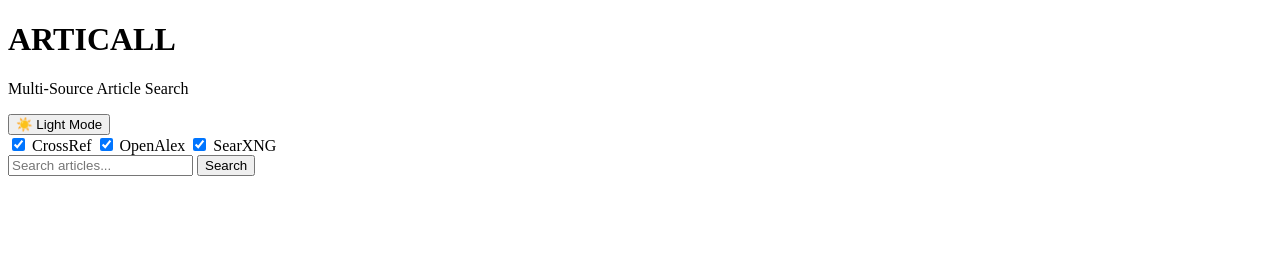
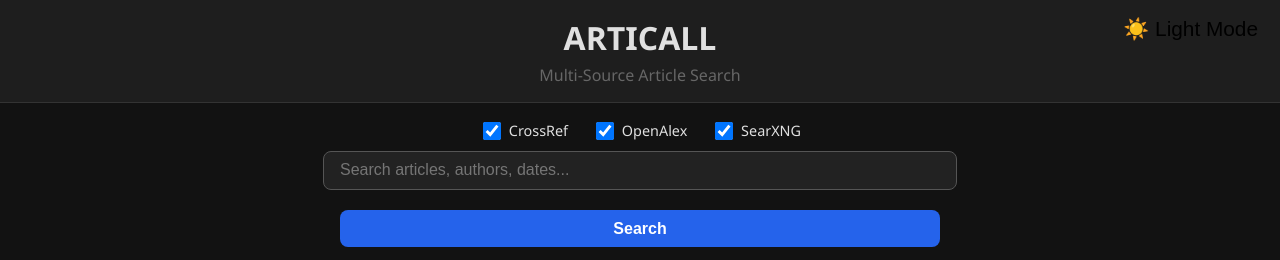
Before and after one commit to kiddeffect/ARTICALL, a plain HTML site: page index.html in a window 1280 px wide. Both pictures are taken after a click on the button "🌙 Dark Mode". Drawn offline with Linux system fonts and the light colour scheme.

Commit message:
index.html

```diff
--- a/index.html
+++ b/index.html
@@ -1,36 +1,222 @@
 <!DOCTYPE html>
 <html lang="en">
 <head>
-  <meta charset="UTF-8" />
-  <meta name="viewport" content="width=device-width, initial-scale=1" />
-  <title>ARTICALL - Multi‑Source Article Search</title>
-  <link rel="stylesheet" href="styles.css" />
+<meta charset="UTF-8" />
+<meta name="viewport" content="width=device-width, initial-scale=1" />
+<title>ARTICALL - Multi-Source Article Search</title>
+<style>
+  /* Base styles */
+  body {
+    margin: 0;
+    font-family: 'Segoe UI', Tahoma, Geneva, Verdana, sans-serif;
+    background-color: #fff;
+    color: #242424;
+    transition: background-color 0.3s ease, color 0.3s ease;
+    display: flex;
+    flex-direction: column;
+    min-height: 100vh;
+  }
+
+  header {
+    padding: 1rem 2rem;
+    background-color: #fafafa;
+    border-bottom: 1px solid #ddd;
+    display: flex;
+    flex-direction: column;
+    align-items: center;
+  }
+  header h1 {
+    margin: 0;
+    font-weight: 700;
+    font-size: 2rem;
+  }
+  header p {
+    margin: 0.3rem 0 0;
+    color: #666;
+  }
+
+  /* Controls container */
+  .controls {
+    margin: 1rem 2rem 1rem;
+    display: flex;
+    flex-direction: column;
+    gap: 0.5rem;
+    align-items: center;
+  }
+
+  /* Checkboxes container */
+  .checkboxes {
+    display: flex;
+    gap: 1.5rem;
+  }
+  .checkboxes label {
+    font-size: 0.9rem;
+    user-select: none;
+    cursor: pointer;
+    display: flex;
+    align-items: center;
+    gap: 0.3rem;
+  }
+  .checkboxes input[type="checkbox"] {
+    cursor: pointer;
+    width: 18px;
+    height: 18px;
+  }
+
+  /* Search input */
+  #searchInput {
+    width: 100%;
+    max-width: 600px;
+    padding: 0.6rem 1rem;
+    font-size: 1rem;
+    border-radius: 8px;
+    border: 1.5px solid #ddd;
+    transition: border-color 0.3s ease;
+  }
+  #searchInput:focus {
+    outline: none;
+    border-color: #3b82f6;
+  }
+
+  /* Search button */
+  #searchBtn {
+    margin-top: 0.75rem;
+    padding: 0.6rem 1.2rem;
+    font-weight: 600;
+    font-size: 1rem;
+    border: none;
+    border-radius: 8px;
+    background-color: #3b82f6;
+    color: white;
+    cursor: pointer;
+    width: 100%;
+    max-width: 600px;
+    transition: background-color 0.3s ease;
+  }
+  #searchBtn:hover {
+    background-color: #2563eb;
+  }
+
+  /* Dark mode toggle */
+  #themeToggle {
+    position: fixed;
+    top: 1rem;
+    right: 1rem;
+    background: transparent;
+    border: none;
+    font-size: 1.3rem;
+    cursor: pointer;
+    user-select: none;
+  }
+
+  /* Results container */
+  #results {
+    flex-grow: 1;
+    padding: 1rem 2rem 3rem;
+    max-width: 800px;
+    margin: 0 auto;
+    width: 100%;
+  }
+
+  /* Each result card */
+  .result {
+    background: #f9f9f9;
+    border-radius: 10px;
+    box-shadow: 0 0 8px rgb(0 0 0 / 0.05);
+    margin-bottom: 1rem;
+    padding: 1rem 1.25rem;
+    transition: background-color 0.3s ease, box-shadow 0.3s ease;
+  }
+  .result h3 {
+    margin: 0 0 0.25rem;
+    font-weight: 700;
+  }
+  .result p {
+    margin: 0.15rem 0;
+    font-size: 0.9rem;
+  }
+  .result a {
+    color: #3b82f6;
+    text-decoration: none;
+    font-weight: 600;
+  }
+  .result a:hover {
+    text-decoration: underline;
+  }
+  details summary {
+    cursor: pointer;
+    font-weight: 600;
+    margin-top: 0.5rem;
+  }
+  details ul {
+    padding-left: 1.25rem;
+    margin: 0.25rem 0 0;
+  }
+  details li {
+    margin-bottom: 0.25rem;
+  }
+
+  /* Dark mode styles */
+  body.dark {
+    background-color: #121212;
+    color: #e0e0e0;
+  }
+  body.dark header {
+    background-color: #1e1e1e;
+    border-color: #333;
+  }
+  body.dark #searchInput {
+    background-color: #222;
+    border-color: #555;
+    color: #eee;
+  }
+  body.dark #searchInput:focus {
+    border-color: #3b82f6;
+  }
+  body.dark #searchBtn {
+    background-color: #2563eb;
+  }
+  body.dark #searchBtn:hover {
+    background-color: #3b82f6;
+  }
+  body.dark .result {
+    background: #1e1e1e;
+    box-shadow: 0 0 10px rgb(255 255 255 / 0.1);
+  }
+  body.dark a {
+    color: #90cdf4;
+  }
+</style>
 </head>
 <body>
+  <button id="themeToggle" aria-label="Toggle Dark Mode">🌙 Dark Mode</button>
 
-  <header class="app-header">
+  <header>
     <h1>ARTICALL</h1>
-    <p class="subtitle">Multi‑Source Article Search</p>
+    <p>Multi-Source Article Search</p>
   </header>
 
-  <!-- Dark Mode Toggle -->
-  <button id="themeToggle" class="theme-toggle">🌙 Dark Mode</button>
+  <main>
+    <section class="controls" aria-label="Search Controls">
+      <div class="checkboxes" role="group" aria-labelledby="searchFiltersLabel">
+        <label><input type="checkbox" id="crossref" checked> CrossRef</label>
+        <label><input type="checkbox" id="openalex" checked> OpenAlex</label>
+        <label><input type="checkbox" id="searxng" checked> SearXNG</label>
+      </div>
 
-  <section class="controls">
-    <div class="filters">
-      <label><input type="checkbox" id="crossref" checked /> CrossRef</label>
-      <label><input type="checkbox" id="openalex" checked /> OpenAlex</label>
-      <label><input type="checkbox" id="searxng" checked /> SearXNG</label>
-    </div>
+      <input
+        id="searchInput"
+        type="text"
+        placeholder="Search articles, authors, dates..."
+        aria-label="Search articles"
+        autofocus
+      />
+      <button id="searchBtn" aria-label="Search">Search</button>
+    </section>
 
-    <div class="search-box">
-      <input type="text" id="searchInput" placeholder="Search articles..." autofocus />
-      <button onclick="search()">Search</button>
-    </div>
-  </section>
+    <section id="results" aria-live="polite" aria-atomic="true"></section>
+  </main>
 
-  <section id="results" class="results"></section>
-
-  <script src="script.js"></script>
+  <script src="script.js" defer></script>
 </body>
 </html>
```
